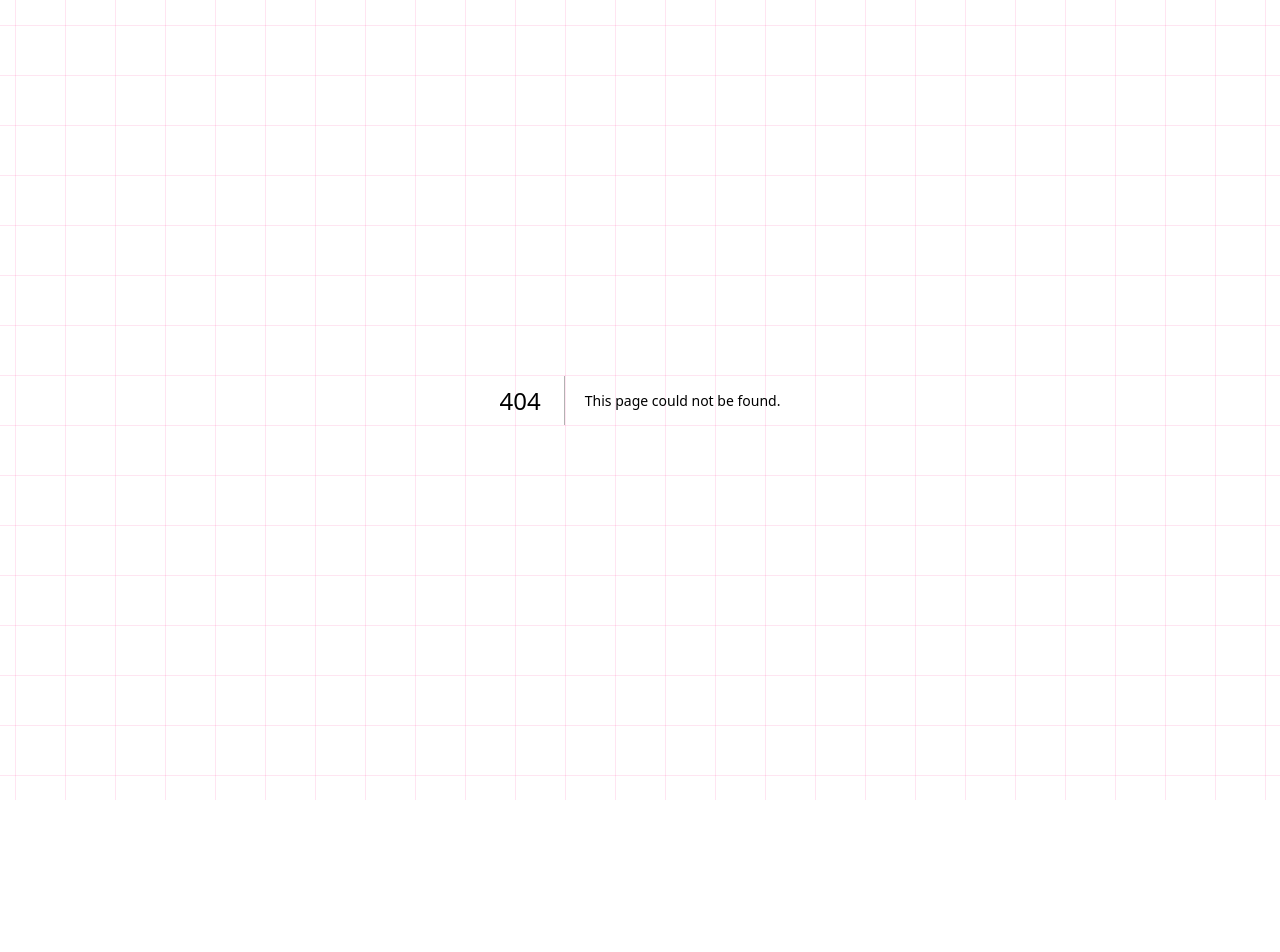
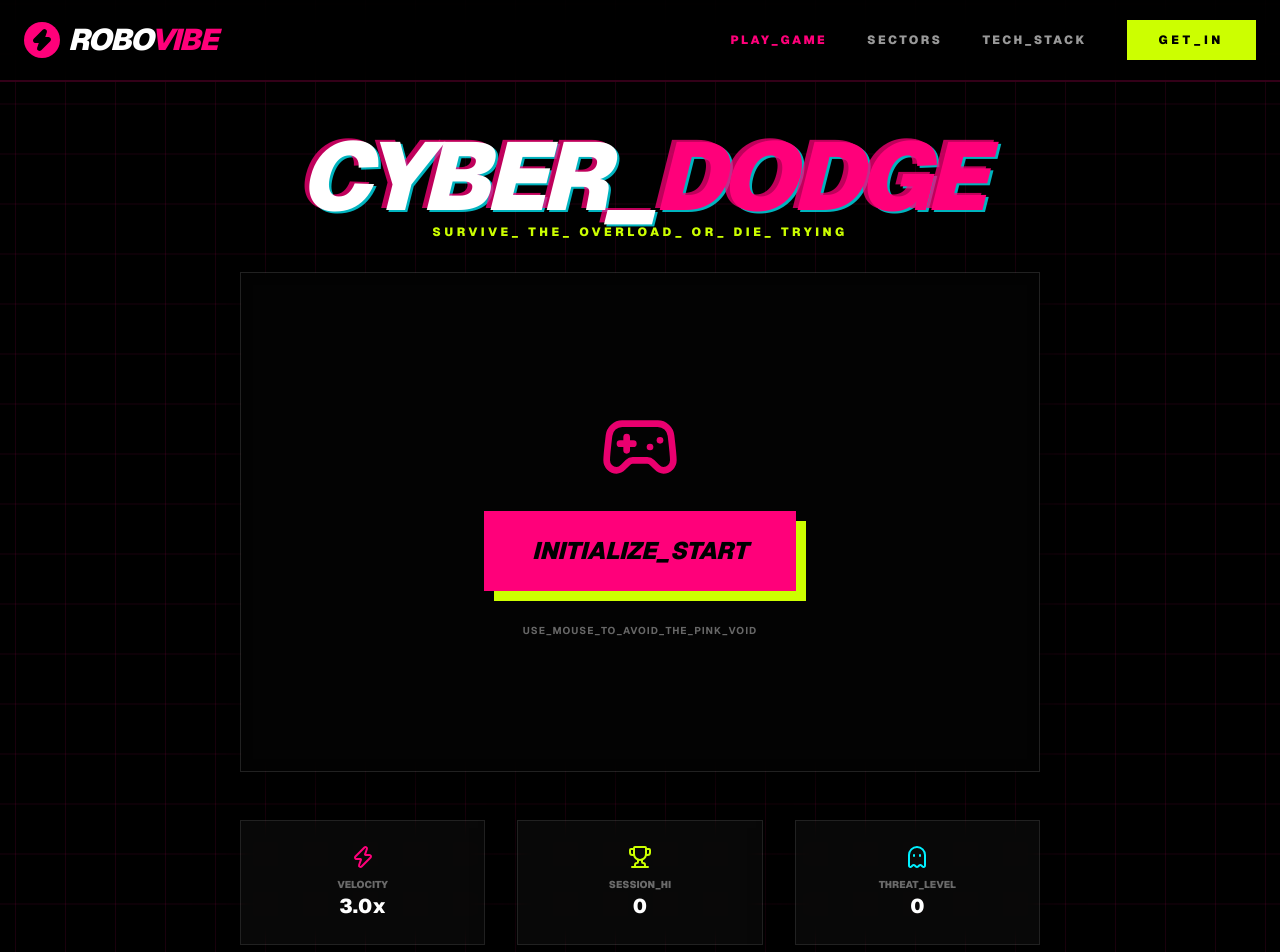
Before and after one commit to dev-vasu/robotics-web, a Next.js app: page /game in a window 1280 px wide. Before the commit this address had no page. Shown: the top 952 px of the page. Before the commit the page ends 800 px from the top, so only its background shows below. Built offline with nearby package versions, Linux system fonts and the light colour scheme.

Commit message:
Feat: Added CYBER_DODGE mini-game and linked in Navbar

```diff
--- /dev/null
+++ b/src/app/game/page.tsx
@@ -0,0 +1,233 @@
+"use client";
+
+import { useState, useEffect, useRef, useCallback } from "react";
+import Navbar from "@/components/Navbar";
+import Footer from "@/components/Footer";
+import { Zap, Trophy, RefreshCcw, Gamepad2, Ghost } from "lucide-react";
+
+const GAME_WIDTH = 800;
+const GAME_HEIGHT = 500;
+const PLAYER_SIZE = 40;
+const ENEMY_SIZE = 30;
+const INITIAL_SPEED = 3;
+const SPEED_INCREMENT = 0.1;
+
+export default function GamePage() {
+  const [gameState, setGameState] = useState<"IDLE" | "PLAYING" | "GAMEOVER">("IDLE");
+  const [score, setScore] = useState(0);
+  const [highScore, setHighScore] = useState(0);
+  const [playerPos, setPlayerPos] = useState({ x: GAME_WIDTH / 2, y: GAME_HEIGHT / 2 });
+  const [enemies, setEnemies] = useState<{ x: number; y: number; id: number; speed: number }[]>([]);
+
+  const requestRef = useRef<number>();
+  const lastTimeRef = useRef<number>();
+  const containerRef = useRef<HTMLDivElement>(null);
+  const enemiesRef = useRef(enemies);
+  const scoreRef = useRef(score);
+
+  // Sync refs for the game loop
+  useEffect(() => { enemiesRef.current = enemies; }, [enemies]);
+  useEffect(() => { scoreRef.current = score; }, [score]);
+
+  const startGame = () => {
+    setGameState("PLAYING");
+    setScore(0);
+    setEnemies([]);
+    setPlayerPos({ x: GAME_WIDTH / 2, y: GAME_HEIGHT / 2 });
+    lastTimeRef.current = performance.now();
+    requestRef.current = requestAnimationFrame(gameLoop);
+  };
+
+  const spawnEnemy = useCallback(() => {
+    const side = Math.floor(Math.random() * 4);
+    let x = 0, y = 0;
+    if (side === 0) { x = Math.random() * GAME_WIDTH; y = -ENEMY_SIZE; }
+    if (side === 1) { x = GAME_WIDTH + ENEMY_SIZE; y = Math.random() * GAME_HEIGHT; }
+    if (side === 2) { x = Math.random() * GAME_WIDTH; y = GAME_HEIGHT + ENEMY_SIZE; }
+    if (side === 3) { x = -ENEMY_SIZE; y = Math.random() * GAME_HEIGHT; }
+
+    const speed = INITIAL_SPEED + (scoreRef.current * SPEED_INCREMENT);
+    return { x, y, id: Math.random(), speed };
+  }, []);
+
+  const gameLoop = useCallback((time: number) => {
+    if (lastTimeRef.current === undefined) lastTimeRef.current = time;
+    const deltaTime = time - lastTimeRef.current;
+
+    if (deltaTime > 1000 / 60) {
+      setEnemies(prev => {
+        let newEnemies = prev.map(e => {
+          const dx = playerPos.x - e.x;
+          const dy = playerPos.y - e.y;
+          const dist = Math.sqrt(dx * dx + dy * dy);
+          return {
+            ...e,
+            x: e.x + (dx / dist) * e.speed,
+            y: e.y + (dy / dist) * e.speed,
+          };
+        });
+
+        // Collision Check
+        const playerBox = {
+          left: playerPos.x - PLAYER_SIZE/2,
+          right: playerPos.x + PLAYER_SIZE/2,
+          top: playerPos.y - PLAYER_SIZE/2,
+          bottom: playerPos.y + PLAYER_SIZE/2
+        };
+
+        const hasCollision = newEnemies.some(e => {
+          return e.x < playerBox.right && e.x + ENEMY_SIZE > playerBox.left &&
+                 e.y < playerBox.bottom && e.y + ENEMY_SIZE > playerBox.top;
+        });
+
+        if (hasCollision) {
+          setGameState("GAMEOVER");
+          cancelAnimationFrame(requestRef.current!);
+          return prev;
+        }
+
+        // Add enemies over time
+        if (Math.random() < 0.02) {
+          newEnemies.push(spawnEnemy());
+        }
+
+        return newEnemies;
+      });
+
+      setScore(prev => prev + 1);
+      lastTimeRef.current = time;
+    }
+
+    requestRef.current = requestAnimationFrame(gameLoop);
+  }, [playerPos, spawnEnemy]);
+
+  useEffect(() => {
+    const handleMouseMove = (e: MouseEvent) => {
+      if (gameState !== "PLAYING" || !containerRef.current) return;
+      const rect = containerRef.current.getBoundingClientRect();
+      setPlayerPos({
+        x: Math.max(PLAYER_SIZE/2, Math.min(GAME_WIDTH - PLAYER_SIZE/2, e.clientX - rect.left)),
+        y: Math.max(PLAYER_SIZE/2, Math.min(GAME_HEIGHT - PLAYER_SIZE/2, e.clientY - rect.top)),
+      });
+    };
+
+    window.addEventListener("mousemove", handleMouseMove);
+    return () => {
+      window.removeEventListener("mousemove", handleMouseMove);
+      if (requestRef.current) cancelAnimationFrame(requestRef.current);
+    };
+  }, [gameState]);
+
+  useEffect(() => {
+    if (score > highScore) setHighScore(score);
+  }, [score, highScore]);
+
+  return (
+    <main className="min-h-screen bg-black grid-bg flex flex-col pt-20">
+      <Navbar />
+
+      <div className="flex-1 container mx-auto px-6 flex flex-col items-center justify-center py-12">
+        <div className="text-center mb-8">
+          <h1 className="text-6xl md:text-8xl font-black italic uppercase text-white tracking-tighter text-glitch">
+            CYBER_<span className="text-hyper-pink">DODGE</span>
+          </h1>
+          <p className="text-electric-volt font-black uppercase tracking-[0.3em] text-xs">
+            SURVIVE_ THE_ OVERLOAD_ OR_ DIE_ TRYING
+          </p>
+        </div>
+
+        <div
+          ref={containerRef}
+          className="relative glass-panel border-4 border-white/10 overflow-hidden cursor-none"
+          style={{ width: GAME_WIDTH, height: GAME_HEIGHT }}
+        >
+          {gameState === "IDLE" && (
+            <div className="absolute inset-0 z-20 flex flex-col items-center justify-center bg-black/80 backdrop-blur-sm">
+              <Gamepad2 className="w-20 h-20 text-hyper-pink mb-6 animate-pulse" />
+              <button
+                onClick={startGame}
+                className="px-12 py-6 bg-hyper-pink text-black font-black text-2xl uppercase italic hover:bg-white hover:scale-110 transition-all shadow-[10px_10px_0_0_#ccff00]"
+              >
+                INITIALIZE_START
+              </button>
+              <p className="mt-8 text-white/40 font-bold uppercase text-[10px] tracking-widest">
+                USE_MOUSE_TO_AVOID_THE_PINK_VOID
+              </p>
+            </div>
+          )}
+
+          {gameState === "GAMEOVER" && (
+            <div className="absolute inset-0 z-20 flex flex-col items-center justify-center bg-black/90 backdrop-blur-md">
+              <Ghost className="w-20 h-20 text-red-500 mb-6" />
+              <h2 className="text-6xl font-black text-white italic uppercase mb-2">SYSTEM_CRASHED</h2>
+              <div className="text-hyper-pink text-4xl font-black mb-8 italic uppercase">SCORE: {score}</div>
+              <button
+                onClick={startGame}
+                className="flex items-center gap-3 px-10 py-5 bg-electric-volt text-black font-black text-xl uppercase italic hover:bg-white transition-all shadow-[8px_8px_0_0_#ff007a]"
+              >
+                <RefreshCcw className="w-6 h-6" /> REBOOT_SESSION
+              </button>
+            </div>
+          )}
+
+          {gameState === "PLAYING" && (
+            <>
+              {/* Player */}
+              <div
+                className="absolute bg-electric-volt rounded-full shadow-[0_0_20px_#ccff00] transition-all duration-75"
+                style={{
+                  width: PLAYER_SIZE,
+                  height: PLAYER_SIZE,
+                  left: playerPos.x - PLAYER_SIZE/2,
+                  top: playerPos.y - PLAYER_SIZE/2,
+                }}
+              />
+
+              {/* Enemies */}
+              {enemies.map(e => (
+                <div
+                  key={e.id}
+                  className="absolute bg-hyper-pink rounded-lg shadow-[0_0_15px_#ff007a] animate-pulse"
+                  style={{
+                    width: ENEMY_SIZE,
+                    height: ENEMY_SIZE,
+                    left: e.x,
+                    top: e.y,
+                  }}
+                />
+              ))}
+
+              {/* HUD */}
+              <div className="absolute top-6 left-6 text-white font-black italic text-2xl uppercase tracking-tighter">
+                PTS: <span className="text-electric-volt">{score}</span>
+              </div>
+              <div className="absolute top-6 right-6 text-white/40 font-black italic text-sm uppercase tracking-widest">
+                HI: {highScore}
+              </div>
+            </>
+          )}
+        </div>
+
+        <div className="mt-12 grid grid-cols-3 gap-8 w-full max-w-[800px]">
+          <div className="p-6 glass-panel text-center">
+            <Zap className="w-6 h-6 text-hyper-pink mx-auto mb-2" />
+            <div className="text-[10px] font-black text-white/40 uppercase">VELOCITY</div>
+            <div className="text-xl font-black text-white">{(INITIAL_SPEED + score * SPEED_INCREMENT).toFixed(1)}x</div>
+          </div>
+          <div className="p-6 glass-panel text-center">
+            <Trophy className="w-6 h-6 text-electric-volt mx-auto mb-2" />
+            <div className="text-[10px] font-black text-white/40 uppercase">SESSION_HI</div>
+            <div className="text-xl font-black text-white">{highScore}</div>
+          </div>
+          <div className="p-6 glass-panel text-center">
+            <Ghost className="w-6 h-6 text-cyber-blue mx-auto mb-2" />
+            <div className="text-[10px] font-black text-white/40 uppercase">THREAT_LEVEL</div>
+            <div className="text-xl font-black text-white">{enemies.length}</div>
+          </div>
+        </div>
+      </div>
+
+      <Footer />
+    </main>
+  );
+}
--- a/src/components/Navbar.tsx
+++ b/src/components/Navbar.tsx
@@ -34,6 +34,12 @@ export default function Navbar() {
 
         <div className="hidden md:flex items-center gap-10">
           <Link
+            href="/game"
+            className="text-xs font-black uppercase tracking-[0.2em] text-hyper-pink animate-pulse hover:text-white transition-all"
+          >
+            PLAY_GAME
+          </Link>
+          <Link
             href="/"
             className="text-xs font-black uppercase tracking-[0.2em] text-white/60 hover:text-hyper-pink hover:line-through transition-all"
           >
```
